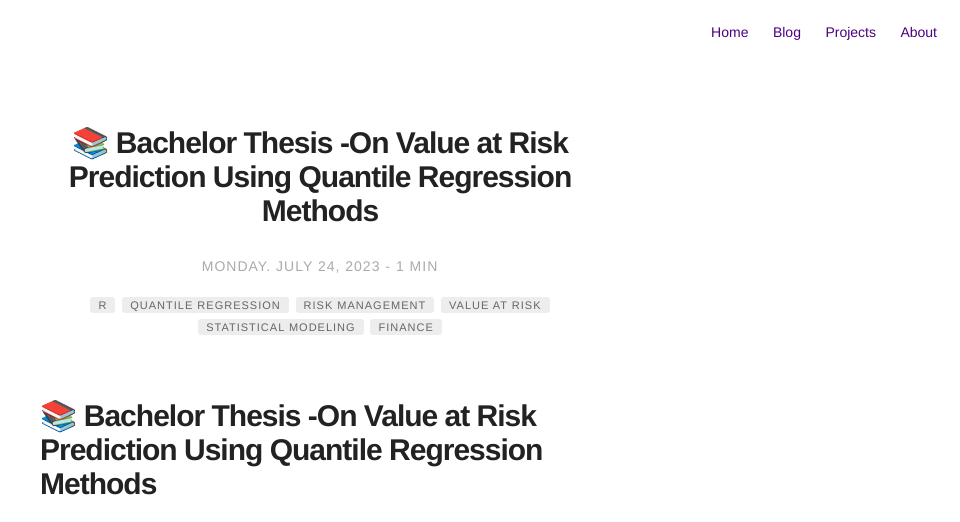
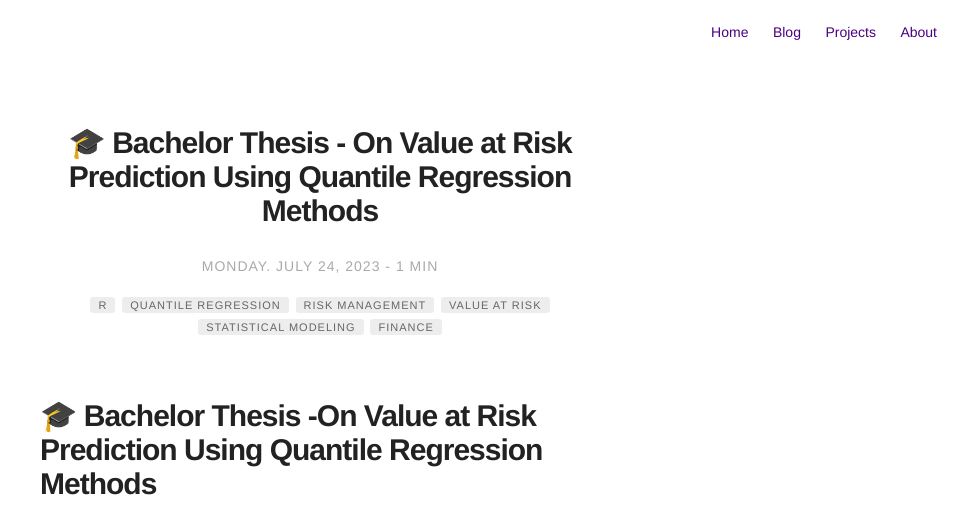
Before and after one commit to medinabaj/medinabaj.github.io, a Jekyll site: the page built from _posts/2023-07-24-Bachelorthesis.markdown, in a window 1280 px wide. Shown: the top 522 px of the page, without its empty margins (320-1280 px from the left). Built offline with Jekyll 4.4.1, drawn with Linux system fonts in a browser that asks for light colours; nearby versions of some CDN libraries.

```diff
--- a/_posts/2023-07-24-Bachelorthesis.markdown
+++ b/_posts/2023-07-24-Bachelorthesis.markdown
@@ -1,5 +1,5 @@
 ---
-title: "📚 Bachelor Thesis -On Value at Risk Prediction Using Quantile Regression Methods "
+title: "🎓 Bachelor Thesis - On Value at Risk Prediction Using Quantile Regression Methods "
 layout: post
 date: 2023-07-24
 tag:
@@ -18,7 +18,7 @@ author: medinabajramovic
 externalLink: false
 ---
 
-# 📚 Bachelor Thesis -On Value at Risk Prediction Using Quantile Regression Methods
+# 🎓 Bachelor Thesis -On Value at Risk Prediction Using Quantile Regression Methods
 **Institution:** Ludwig-Maximilians-Universität München, Munich, Germany 📍
 **Duration:** June 2022 - September 2022 ⏳
 
```
